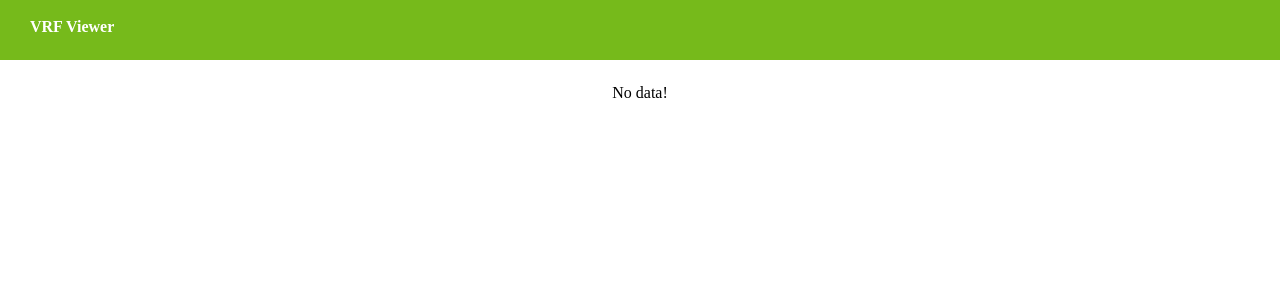
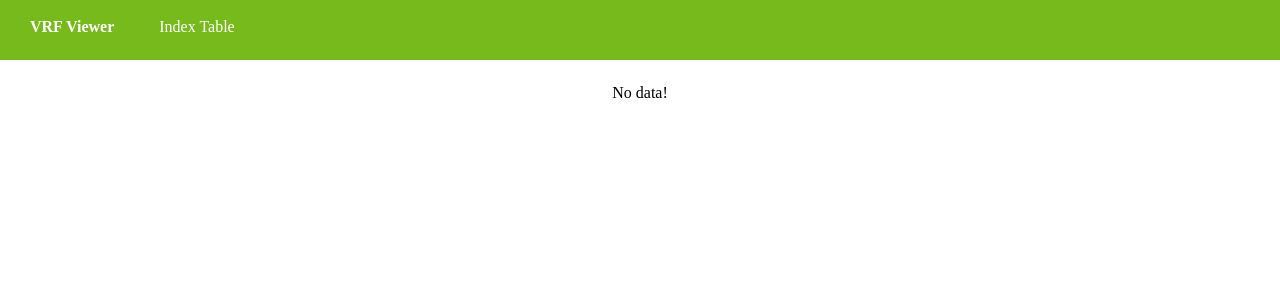
Before and after one commit to hyunsikjeong/citeiv-vrf, a Django app: page / in a window 1280 px wide. Shown: the top 300 px of the page. Run offline with Django 3.2, Linux system fonts and the light colour scheme; data that the repository does not hold is empty.

Commit message:
Add index link to header

```diff
--- a/vrf_viewer/dbviewer/static/dbviewer/style.css
+++ b/vrf_viewer/dbviewer/static/dbviewer/style.css
@@ -16,6 +16,7 @@ body {
     height: 60px;
     z-index: 10000;
 }
+
 .header p {
     float: left;
     display: block;
@@ -25,6 +26,29 @@ body {
     padding: 15px 30px 15px 30px;
     height: 30px;
     font-weight: bold;
+}
+
+.header a {
+    float: left;
+    display: block;
+    color: #fff;
+    text-align: center;
+    padding: 15px 15px;
+    height: 30px;
+    text-decoration: none;
+    -moz-transition-property: color, background-color;
+    -moz-transition-duration: 0.2s;
+    -webkit-transition-property: color, background-color;
+    -webkit-transition-duration: 0.2s;
+    -o-transition-property: color, background-color;
+    -o-transition-duration: 0.2s;
+    transition-property: color, background-color;
+    transition-duration: 0.2s;
+}
+
+.header a:hover {
+    background: #6B6E70;
+    color:black;
 }
 
 .content {
--- a/vrf_viewer/dbviewer/templates/dbviewer/template.html
+++ b/vrf_viewer/dbviewer/templates/dbviewer/template.html
@@ -11,6 +11,7 @@
 <body>
 <div class="header">
     <p>VRF Viewer</p>
+    <a href="/">Index Table</a>
 </div>
 <div class="content">
 {% block 'body' %}
```
